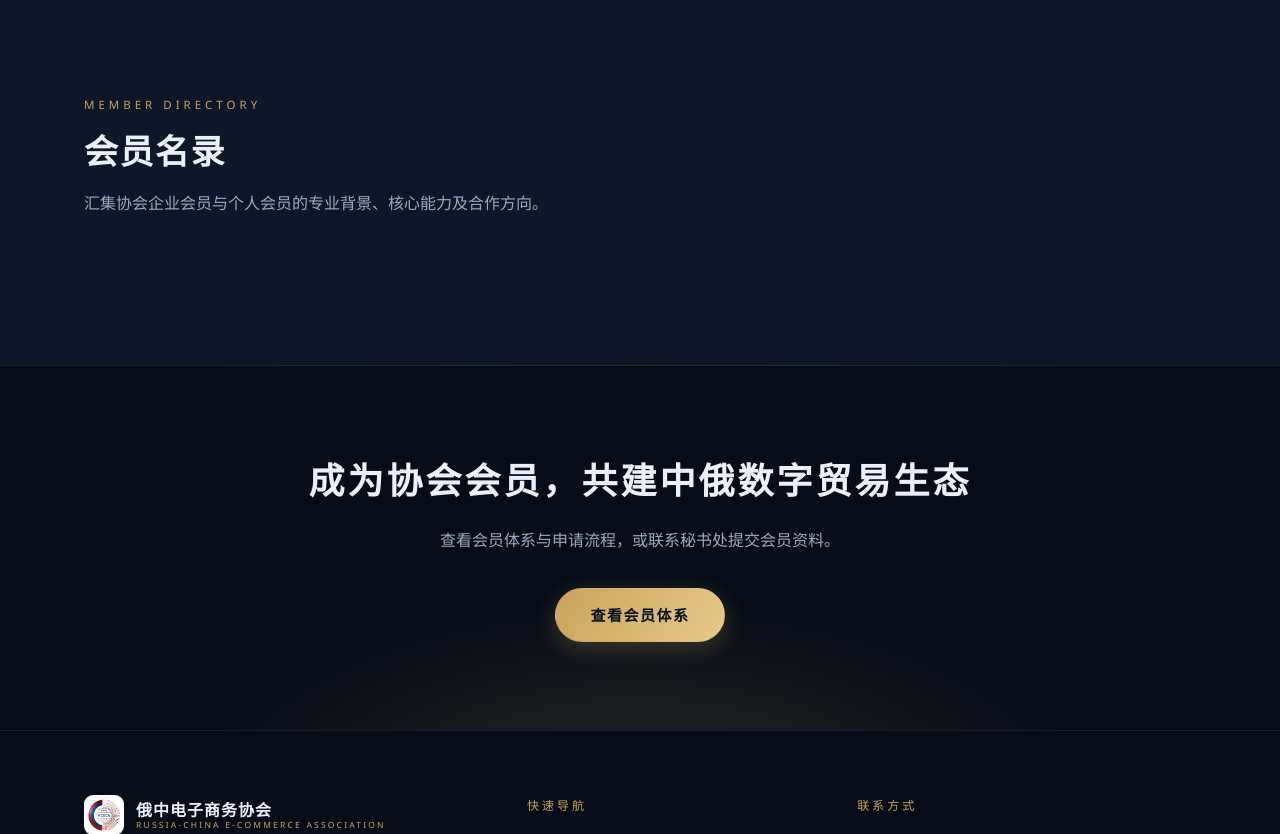
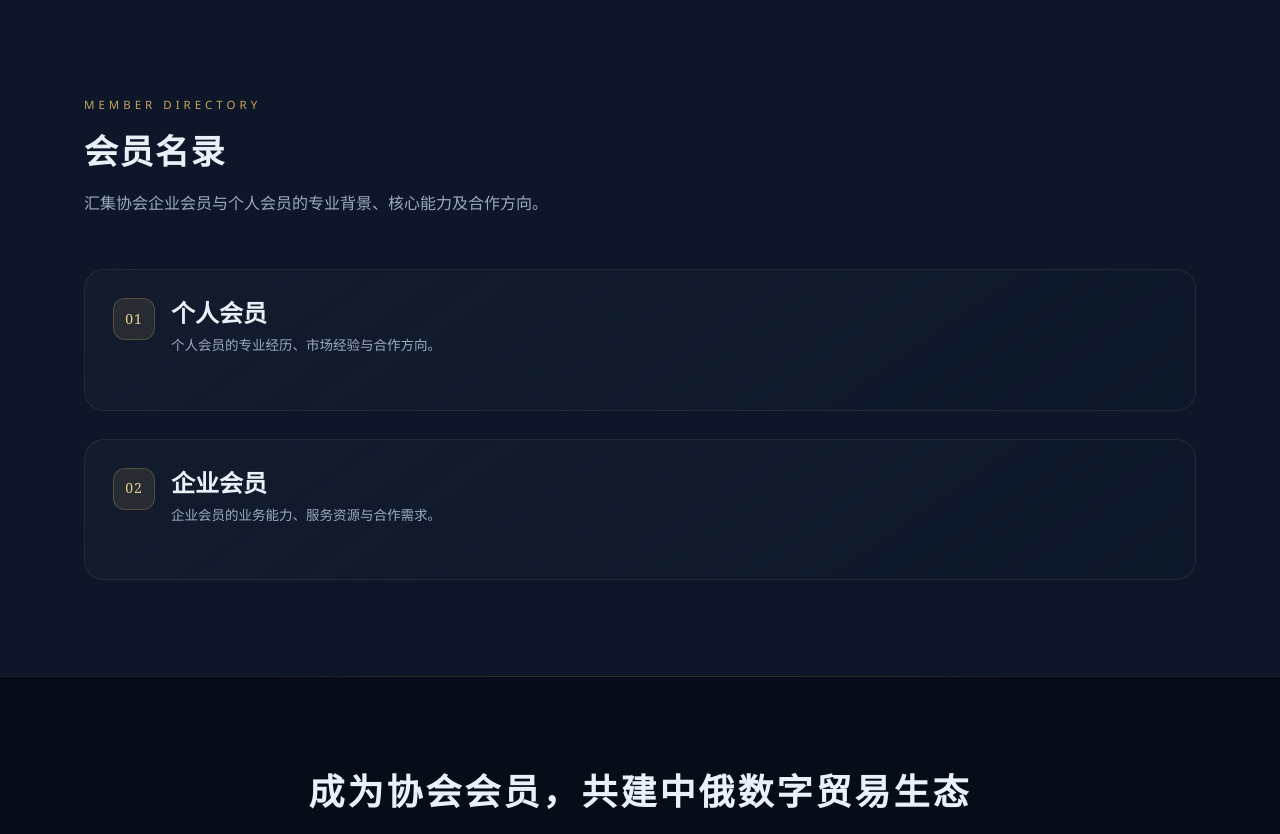
Before and after one commit to baochou656/rcea-website, a PHP site: page /members.html in a window 1280 px wide. Shown: the part 1921-2755 px from the top of the page. Run offline with PHP 8.4, Linux system fonts and the light colour scheme; data that the repository does not hold is empty.

Commit message:
Split individual and corporate member directories

```diff
--- a/css/style.css
+++ b/css/style.css
@@ -472,6 +472,20 @@
 .member-summary{margin-top:10px;color:var(--muted);font-size:13.5px;line-height:1.7;flex:1}
 .member-more{margin-top:16px;color:var(--gold-bright);font-size:13px}
 .member-company-grid{display:grid;grid-template-columns:repeat(3,1fr);gap:22px}
+.member-directory-group{
+  margin-top:34px;padding:28px;border:1px solid var(--line);border-radius:20px;
+  background:linear-gradient(145deg,rgba(255,255,255,.025),rgba(13,25,43,.72));
+}
+.member-directory-group + .member-directory-group{margin-top:28px}
+.member-directory-head{display:flex;align-items:flex-start;gap:16px;margin-bottom:24px}
+.member-directory-index{
+  flex:0 0 auto;display:flex;align-items:center;justify-content:center;width:42px;height:42px;
+  border:1px solid var(--gold-dim);border-radius:12px;background:var(--gold-faint);
+  color:var(--gold-bright);font-family:var(--serif);font-size:14px;letter-spacing:1px;
+}
+.member-directory-head h3{font-family:var(--serif);font-size:24px;line-height:1.25}
+.member-directory-head p{margin-top:6px;color:var(--muted);font-size:13.5px}
+.member-directory-fallback{grid-column:1/-1;color:var(--muted-2);font-size:13px}
 .member-company-card{
   border:1px solid var(--line);border-radius:16px;padding:26px;background:var(--card);
   transition:all .3s;display:flex;flex-direction:column;
@@ -603,6 +617,8 @@
   .logo-line2{display:none}
   .member-grid{grid-template-columns:repeat(2,1fr)}
   .member-company-grid{grid-template-columns:1fr}
+  .member-directory-group{padding:22px 18px}
+  .member-directory-head h3{font-size:21px}
   .org-level{grid-template-columns:1fr;gap:10px}
   .profile-page{padding:108px 0 64px}
   .profile-hero-card{grid-template-columns:1fr}
--- a/members.html
+++ b/members.html
@@ -5,10 +5,10 @@
 <meta name="viewport" content="width=device-width, initial-scale=1.0">
 <meta name="description" content="俄中电子商务协会组织机构、理事会、秘书处与会员名录，包含正式会员资料及已明确标注的页面演示内容。">
 <title data-zh="协会成员 — 俄中电子商务协会" data-ru="Руководство и члены — Ассоциация Россия–Китай" data-en="Association Members — Russia-China E-Commerce Association">协会成员 — 俄中电子商务协会</title>
-<link rel="stylesheet" href="css/style.css?v=9">
+<link rel="stylesheet" href="css/style.css?v=10">
 <link rel="icon" type="image/png" href="img/favicon.png">
 <script src="js/main.js?v=4" defer></script>
-<script src="js/members-live.js?v=4" defer></script>
+<script src="js/members-live.js?v=5" defer></script>
 </head>
 <body data-page="members">
 
@@ -143,11 +143,24 @@
         <h2 class="sec-title" data-zh="会员名录" data-ru="Каталог членов" data-en="Member Directory">会员名录</h2>
         <p class="sec-sub" data-zh="汇集协会企业会员与个人会员的专业背景、核心能力及合作方向。" data-ru="Профессиональный опыт, ключевые компетенции и направления сотрудничества корпоративных и индивидуальных членов ассоциации." data-en="Discover the professional backgrounds, core capabilities and cooperation interests of the Association's corporate and individual members.">汇集协会企业会员与个人会员的专业背景、核心能力及合作方向。</p>
       </div>
-      <div class="member-company-grid">
-        <a class="member-company-card reveal" href="members/north-star-digital.html"><div class="company-mark">NS</div><div class="company-sector" data-zh="企业会员 · 跨境电商" data-ru="Корпоративный член · E-commerce" data-en="Corporate Member · E-commerce">企业会员 · 跨境电商</div><h3 class="company-name" data-zh="中俄北辰数字贸易有限公司" data-ru="Компания «Северная звезда Диджитал»" data-en="North Star Digital Trade Co.">中俄北辰数字贸易有限公司</h3><p class="company-desc" data-zh="虚构示例：聚焦中国品牌进入俄罗斯主流电商平台的本地化运营。" data-ru="Вымышленный пример: локализация китайских брендов на российских маркетплейсах." data-en="Fictional demo: localized operations for Chinese brands on Russian marketplaces.">虚构示例：聚焦中国品牌进入俄罗斯主流电商平台的本地化运营。</p><span class="member-more" data-zh="查看会员专页 →" data-ru="Открыть страницу →" data-en="View member page →">查看会员专页 →</span></a>
-        <a class="member-company-card reveal" href="members/volga-home.html"><div class="company-mark">VH</div><div class="company-sector" data-zh="机构会员 · 家居供应链" data-ru="Институциональный член · Товары для дома" data-en="Institutional Member · Home Supply Chain">机构会员 · 家居供应链</div><h3 class="company-name" data-zh="伏尔加家居供应链联盟" data-ru="Альянс поставок «Волга Дом»" data-en="Volga Home Supply Alliance">伏尔加家居供应链联盟</h3><p class="company-desc" data-zh="虚构示例：连接中国家居制造企业与俄罗斯区域经销网络。" data-ru="Вымышленный пример: связь китайских производителей товаров для дома с региональными дистрибьюторами России." data-en="Fictional demo: connecting Chinese home-goods manufacturers with Russian regional distributors.">虚构示例：连接中国家居制造企业与俄罗斯区域经销网络。</p><span class="member-more" data-zh="查看会员专页 →" data-ru="Открыть страницу →" data-en="View member page →">查看会员专页 →</span></a>
-        <a class="member-company-card reveal" href="members/silkroad-compliance.html"><div class="company-mark">SC</div><div class="company-sector" data-zh="企业会员 · 合规服务" data-ru="Корпоративный член · Комплаенс" data-en="Corporate Member · Compliance">企业会员 · 合规服务</div><h3 class="company-name" data-zh="丝路欧亚合规服务中心" data-ru="Центр комплаенса «Шёлковый путь — Евразия»" data-en="Silk Road Eurasia Compliance Center">丝路欧亚合规服务中心</h3><p class="company-desc" data-zh="虚构示例：提供 EAC 认证、标签审核与俄罗斯市场准入支持。" data-ru="Вымышленный пример: сертификация EAC, проверка маркировки и поддержка выхода на рынок." data-en="Fictional demo: EAC certification, labeling review and Russian market-access support.">虚构示例：提供 EAC 认证、标签审核与俄罗斯市场准入支持。</p><span class="member-more" data-zh="查看会员专页 →" data-ru="Открыть страницу →" data-en="View member page →">查看会员专页 →</span></a>
-      </div>
+      <section class="member-directory-group member-directory-persons" aria-labelledby="personal-members-title">
+        <div class="member-directory-head">
+          <span class="member-directory-index">01</span>
+          <div><h3 id="personal-members-title" data-zh="个人会员" data-ru="Индивидуальные члены" data-en="Individual Members">个人会员</h3><p data-zh="个人会员的专业经历、市场经验与合作方向。" data-ru="Опыт, рыночная экспертиза и направления сотрудничества индивидуальных членов." data-en="Professional experience, market expertise and cooperation interests of individual members.">个人会员的专业经历、市场经验与合作方向。</p></div>
+        </div>
+        <div class="member-grid member-directory-person-grid"><p class="member-directory-fallback" data-zh="个人会员资料由后台实时加载。" data-ru="Данные индивидуальных членов загружаются из системы управления." data-en="Individual member profiles are loaded from the content system.">个人会员资料由后台实时加载。</p></div>
+      </section>
+      <section class="member-directory-group member-directory-organizations" aria-labelledby="corporate-members-title">
+        <div class="member-directory-head">
+          <span class="member-directory-index">02</span>
+          <div><h3 id="corporate-members-title" data-zh="企业会员" data-ru="Корпоративные члены" data-en="Corporate Members">企业会员</h3><p data-zh="企业会员的业务能力、服务资源与合作需求。" data-ru="Компетенции, ресурсы и запросы на сотрудничество корпоративных членов." data-en="Capabilities, resources and cooperation needs of corporate members.">企业会员的业务能力、服务资源与合作需求。</p></div>
+        </div>
+        <div class="member-company-grid">
+          <a class="member-company-card reveal" href="members/north-star-digital.html"><div class="company-mark">NS</div><div class="company-sector" data-zh="企业会员 · 跨境电商" data-ru="Корпоративный член · E-commerce" data-en="Corporate Member · E-commerce">企业会员 · 跨境电商</div><h3 class="company-name" data-zh="中俄北辰数字贸易有限公司" data-ru="Компания «Северная звезда Диджитал»" data-en="North Star Digital Trade Co.">中俄北辰数字贸易有限公司</h3><p class="company-desc" data-zh="虚构示例：聚焦中国品牌进入俄罗斯主流电商平台的本地化运营。" data-ru="Вымышленный пример: локализация китайских брендов на российских маркетплейсах." data-en="Fictional demo: localized operations for Chinese brands on Russian marketplaces.">虚构示例：聚焦中国品牌进入俄罗斯主流电商平台的本地化运营。</p><span class="member-more" data-zh="查看会员专页 →" data-ru="Открыть страницу →" data-en="View member page →">查看会员专页 →</span></a>
+          <a class="member-company-card reveal" href="members/volga-home.html"><div class="company-mark">VH</div><div class="company-sector" data-zh="机构会员 · 家居供应链" data-ru="Институциональный член · Товары для дома" data-en="Institutional Member · Home Supply Chain">机构会员 · 家居供应链</div><h3 class="company-name" data-zh="伏尔加家居供应链联盟" data-ru="Альянс поставок «Волга Дом»" data-en="Volga Home Supply Alliance">伏尔加家居供应链联盟</h3><p class="company-desc" data-zh="虚构示例：连接中国家居制造企业与俄罗斯区域经销网络。" data-ru="Вымышленный пример: связь китайских производителей товаров для дома с региональными дистрибьюторами России." data-en="Fictional demo: connecting Chinese home-goods manufacturers with Russian regional distributors.">虚构示例：连接中国家居制造企业与俄罗斯区域经销网络。</p><span class="member-more" data-zh="查看会员专页 →" data-ru="Открыть страницу →" data-en="View member page →">查看会员专页 →</span></a>
+          <a class="member-company-card reveal" href="members/silkroad-compliance.html"><div class="company-mark">SC</div><div class="company-sector" data-zh="企业会员 · 合规服务" data-ru="Корпоративный член · Комплаенс" data-en="Corporate Member · Compliance">企业会员 · 合规服务</div><h3 class="company-name" data-zh="丝路欧亚合规服务中心" data-ru="Центр комплаенса «Шёлковый путь — Евразия»" data-en="Silk Road Eurasia Compliance Center">丝路欧亚合规服务中心</h3><p class="company-desc" data-zh="虚构示例：提供 EAC 认证、标签审核与俄罗斯市场准入支持。" data-ru="Вымышленный пример: сертификация EAC, проверка маркировки и поддержка выхода на рынок." data-en="Fictional demo: EAC certification, labeling review and Russian market-access support.">虚构示例：提供 EAC 认证、标签审核与俄罗斯市场准入支持。</p><span class="member-more" data-zh="查看会员专页 →" data-ru="Открыть страницу →" data-en="View member page →">查看会员专页 →</span></a>
+        </div>
+      </section>
     </div>
   </section>
 </main>
```
Also changed, not shown: js/members-live.js.
